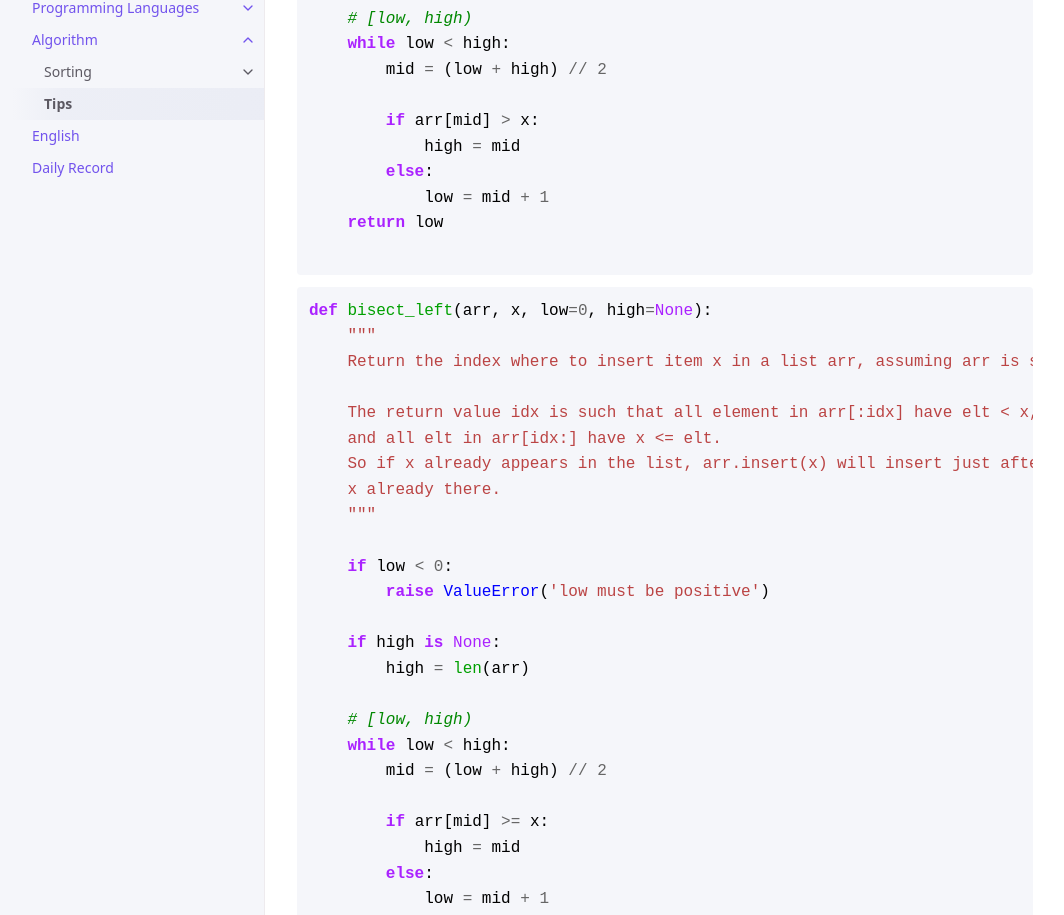
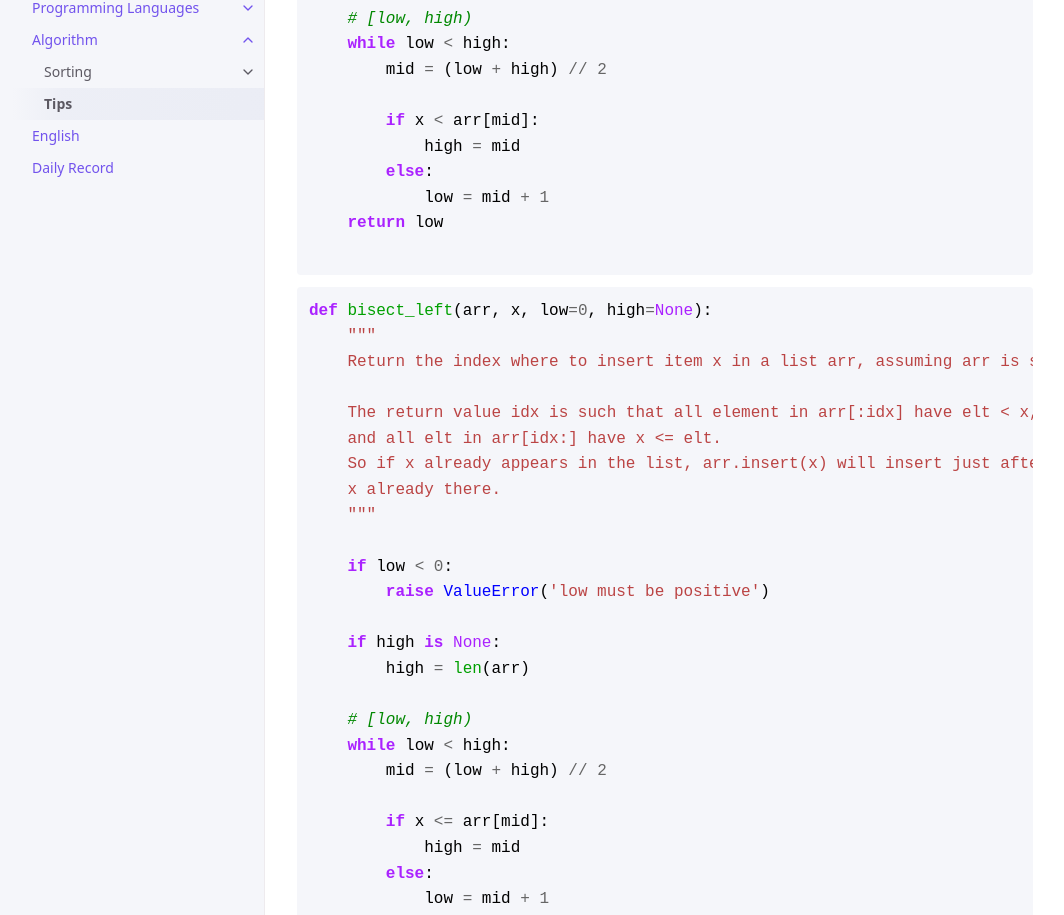
Before and after one commit to sangwoo-joh/bible-archive, a Jekyll site: the page built from algorithm/tips.md, in a window 1280 px wide and 1400 px high, scrolled down 5482 px. Shown: the part 148-1063 px from the top of the window, without its empty margins (107-1171 px from the left). Built offline with Jekyll 4.4.1, drawn with Linux system fonts in a browser that asks for light colours.

Commit message:
Readability

```diff
--- a/algorithm/tips.md
+++ b/algorithm/tips.md
@@ -237,7 +237,7 @@ def bisect_right(arr, x, low=0, high=None):
     while low < high:
         mid = (low + high) // 2
 
-        if arr[mid] > x:
+        if x < arr[mid]:
             high = mid
         else:
             low = mid + 1
@@ -266,7 +266,7 @@ def bisect_left(arr, x, low=0, high=None):
     while low < high:
         mid = (low + high) // 2
 
-        if arr[mid] >= x:
+        if x <= arr[mid]:
             high = mid
         else:
             low = mid + 1
```
